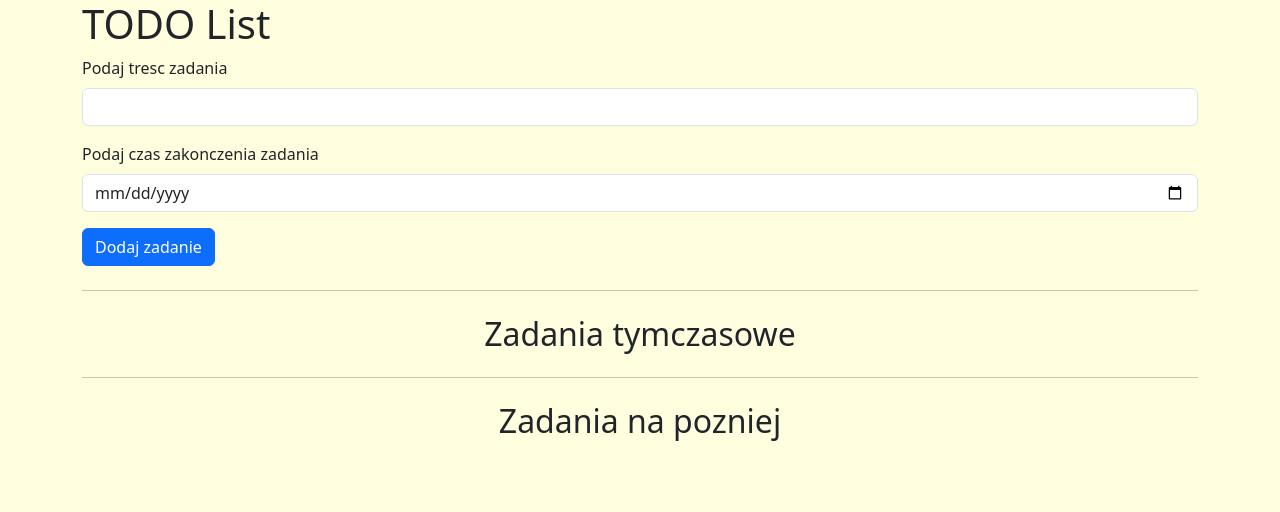
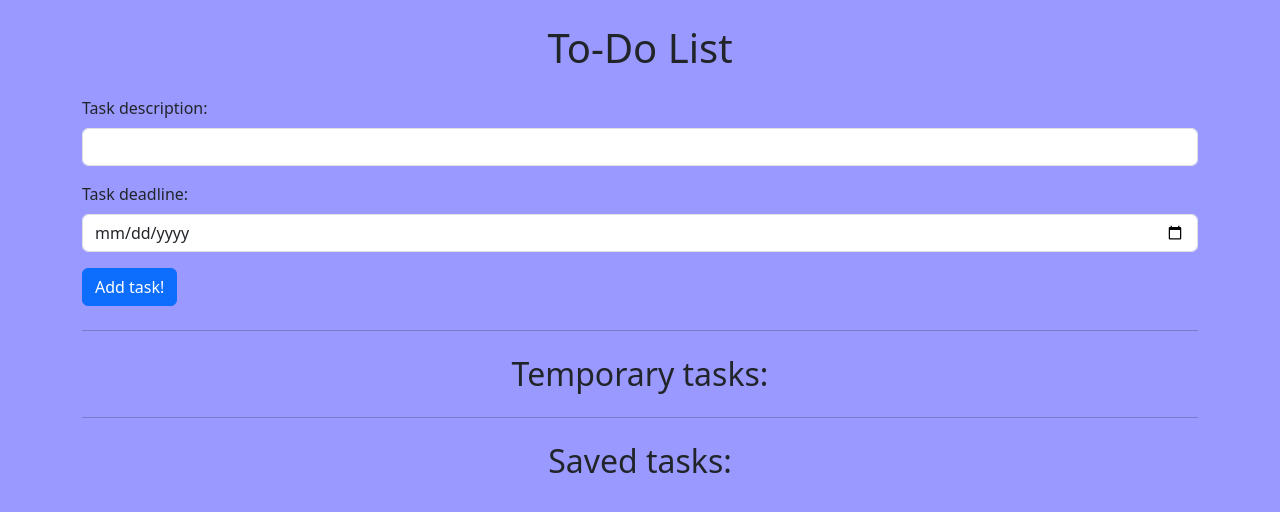
Before and after one commit to gumissek/webapp_todo_list, a Flask app: page / in a window 1280 px wide. Shown: the top 512 px of the page. Run offline with Flask 3, Linux system fonts and the light colour scheme; some libraries are stand-ins or nearby versions.

Commit message:
add layout, save tasks in db

```diff
--- a/forms.py
+++ b/forms.py
@@ -5,6 +5,6 @@ from wtforms.validators import DataRequired
 
 
 class AddTaskForm(FlaskForm):
-    text = StringField(label='Podaj tresc zadania', validators=[DataRequired()])
-    date_end = DateField(label='Podaj czas zakonczenia zadania', validators=[DataRequired()])
-    submit = SubmitField(label='Dodaj zadanie')
+    text = StringField(label='Task description:', validators=[DataRequired()])
+    date_end = DateField(label='Task deadline:', format='%Y-%m-%d', validators=[DataRequired()])
+    submit = SubmitField(label='Add task!')
--- a/main.py
+++ b/main.py
@@ -14,15 +14,13 @@ from forms import AddTaskForm
 # done wyswietlanie tej listy jako zadan tymczasowych
 # done jak mamy ta liste i kliknemy guzik to przjedzie po tych zadaniach tymczasowych ,zapisze je w bazie danych i usunie z temporary
 # done wyciagamy zdania z bazy danych i wyswietlamy jako osobna lista ponziej zadan tymczasowych -> potem do oznaczenia jako wykonane i usuwanie
-# todo sortowanie tabeli po statusie wykonania
-# todo przycisk zmiany statusu wykonania zmienia sie w zaleznosci od statusu zdania
+# done przycisk zmiany statusu wykonania zmienia sie w zaleznosci od statusu zdania
+# done strona glowna ktora zawiera zadania
+# done strona glowna: zawiera forma ktory ma tekst i date do kiedy
+# done layout
+# todo zmienic debugowanie jesli dziala jak nalezy  strona
+# https://github.com/gumissek/webapp_todo_list
 
-# todo strona glowna ktora zawiera zadania
-# todo strona glowna: zawiera forma ktory ma tekst i date do kiedy
-
-
-# todo layout
-# todo zmienic debugowanie jesli dziala jak nalezy  strona
 
 FLASK_KEY = os.getenv('FLASK_KEY', '123312')
 DATABASE_URI = os.getenv('DATABASE_URI', 'sqlite:///todo_task.db')
@@ -63,11 +61,11 @@ temporary_tasks = []
 @app.route('/', methods=['POST', 'GET'])
 def homepage():
     add_task_form = AddTaskForm()
-    saved_tasks = db.session.execute(db.select(Task)).scalars().all()
+    saved_tasks = db.session.execute(db.select(Task).order_by(Task.status)).scalars().all()
     if add_task_form.validate_on_submit():
         task_text = request.form['text']
         task_date_end = request.form['date_end']
-        new_task = Task(text=task_text, status=False, date_start=datetime.datetime.now().strftime('%d-%m-%Y'),
+        new_task = Task(text=task_text, status=False, date_start=datetime.datetime.now().strftime('%Y-%m-%d'),
                         date_end=task_date_end)
         temporary_tasks.append(new_task)
         return redirect(url_for('homepage'))
@@ -80,8 +78,8 @@ def save_temporary():
     for task in temporary_tasks:
         db.session.add(task)
         temporary_tasks.remove(task)
+        db.session.commit()
 
-    db.session.commit()
     return redirect(url_for('homepage'))
 
 
@@ -104,5 +102,21 @@ def delete_task():
     return redirect(url_for('homepage'))
 
 
+@app.route('/mark_tmp', methods=['POST', 'GET'])
+def mark_as_done_tmp():
+    if temporary_tasks[int(request.args.get('index'))].status:
+        temporary_tasks[int(request.args.get('index'))].status = False
+    else:
+        temporary_tasks[int(request.args.get('index'))].status = True
+    return redirect(url_for('homepage'))
+
+
+@app.route('/delete_tmp', methods=['POST', 'GET'])
+def delete_task_tmp():
+    temporary_tasks.remove(temporary_tasks[int(request.args.get('index'))])
+
+    return redirect(url_for('homepage'))
+
+
 if __name__ == '__main__':
-    app.run(debug=True, port=5001)
+    app.run(debug=False, port=5001)
--- a/templates/base.html
+++ b/templates/base.html
@@ -8,7 +8,7 @@
     <style>
         {%block styles%}
         body{
-        background:lightyellow;
+        background:#9999ff;
         }
 
         {%endblock%}
--- a/templates/index.html
+++ b/templates/index.html
@@ -5,31 +5,102 @@
 {%block content%}
 
 <div class="container">
-    <h1>TODO List</h1>
+    <h1 class="my-4 text-center">To-Do List</h1>
     {{render_form(addtaskform, novalidate=True)}}
 
 
     <hr class="my-4">
-    <h2 class="text-center">Zadania tymczasowe</h2>
+    <h2 class="text-center">Temporary tasks:</h2>
+
     {%if temporary_tasks%}
-    <a href={{url_for('save_temporary')}} class="btn btn-warning">Zapisz zadania</a>
+    <a href={{url_for('save_temporary')}} class="btn btn-primary my-4">Save tasks:</a>
+    <table class="table ">
 
-    {% for task in temporary_tasks%}
-    <p>{{task.text}} {{task.status}} {{task.date_start}} {{task.date_end}} </p>
-    {%endfor %}
+
+        <thead class="table-dark">
+        <tr>
+            <th scope="col">Task:</th>
+            <th scope="col">Date start:</th>
+            <th scope="col">Date end:</th>
+            <th scope="col" class="text-center">#</th>
+        </tr>
+        </thead>
+        <tbody class="table-group-divider">
+        {% for task in temporary_tasks%}
+
+        {%if task.status==False%}
+        <tr class="table-danger">
+            <td>{{task.text}}</td>
+            <td>{{task.date_start}}</td>
+            <td>{{task.date_end}}</td>
+            <td class="text-center">
+                <a href={{url_for('mark_as_done_tmp',index=temporary_tasks.index(task))}}
+                   class="btn btn-success">Done</a>
+                <a href={{url_for('delete_task_tmp',index=temporary_tasks.index(task))}}
+                   class="btn btn-danger">Delete</a>
+            </td>
+        </tr>
+        {%else%}
+        <tr class="table-success">
+            <td>{{task.text}}</td>
+            <td>{{task.date_start}}</td>
+            <td>{{task.date_end}}</td>
+            <td class="text-center">
+                <a href={{url_for('mark_as_done_tmp',index=temporary_tasks.index(task))}}
+                   class="btn btn-warning">Undone</a>
+                <a href={{url_for('delete_task_tmp',index=temporary_tasks.index(task))}}
+                   class="btn btn-danger">Delete</a>
+            </td>
+        </tr>
+        {%endif%}
+        {%endfor %}
+        </tbody>
+    </table>
     {%endif%}
 
 
     <hr class="my-4">
 
-    <h2 class="text-center">Zadania na pozniej</h2>
+    <h2 class="text-center my-4">Saved tasks:</h2>
     {%if saved%}
-    {%for saved_task in saved%}
-    <p> {{saved_task.id}} {{saved_task.text}} {{saved_task.status}} <a
-            href={{url_for('mark_as_done',task_id=saved_task.id)}}>Done</a> <a
-            href={{url_for('delete_task',delete_id=saved_task.id)}}>Usun</a></p>
-    {%endfor %}
+    <table class="table ">
 
+
+        <thead class="table-dark">
+        <tr>
+            <th scope="col">Task:</th>
+            <th scope="col">Date start:</th>
+            <th scope="col">Date end:</th>
+            <th scope="col" class="text-center">#</th>
+        </tr>
+        </thead>
+        <tbody class="table-group-divider">
+        {%for saved_task in saved%}
+
+        {%if saved_task.status==False%}
+        <tr class="table-danger">
+            <td>{{saved_task.text}}</td>
+            <td>{{saved_task.date_start}}</td>
+            <td>{{saved_task.date_end}}</td>
+            <td class="text-center">
+                <a href={{url_for('mark_as_done',task_id=saved_task.id)}} class="btn btn-success">Done</a>
+                <a href={{url_for('delete_task',delete_id=saved_task.id)}} class="btn btn-danger">Delete</a>
+            </td>
+        </tr>
+        {%else%}
+        <tr class="table-success">
+            <td>{{saved_task.text}}</td>
+            <td>{{saved_task.date_start}}</td>
+            <td>{{saved_task.date_end}}</td>
+            <td class="text-center">
+                <a href={{url_for('mark_as_done',task_id=saved_task.id)}} class="btn btn-warning">Undone</a>
+                <a href={{url_for('delete_task',delete_id=saved_task.id)}} class="btn btn-danger">Delete</a>
+            </td>
+        </tr>
+        {%endif%}
+        {%endfor %}
+        </tbody>
+    </table>
     {%endif%}
 </div>
 
```
